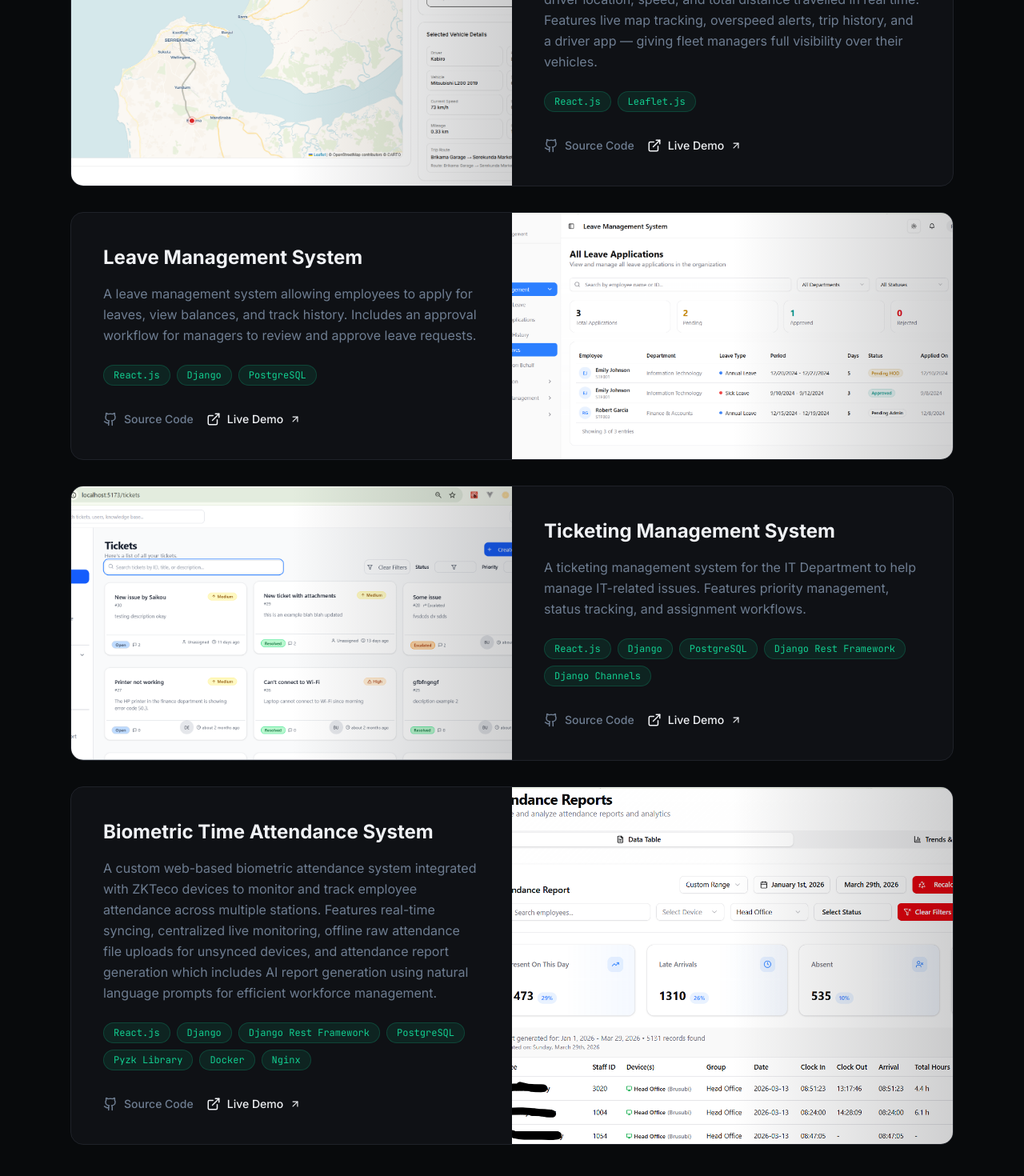
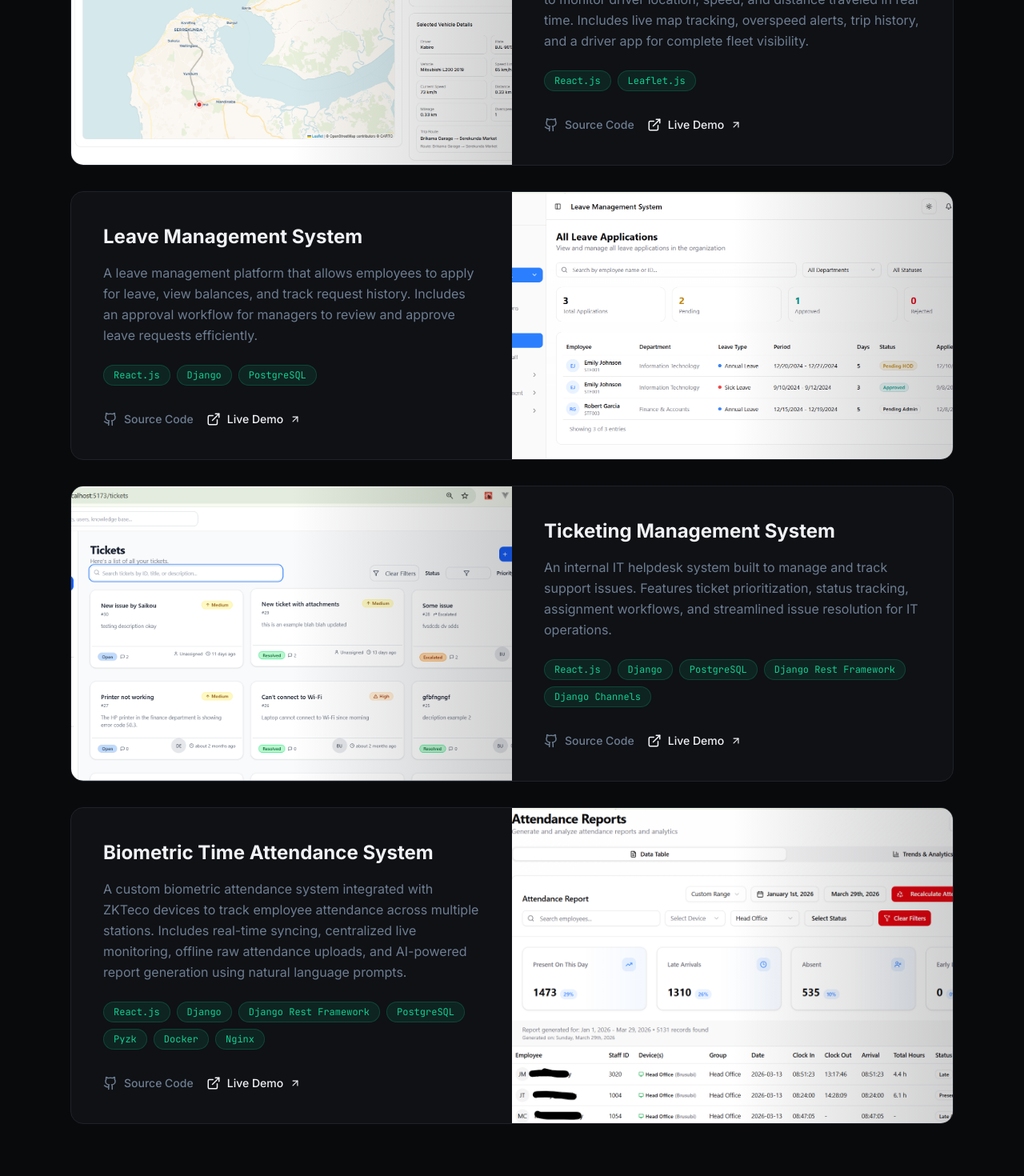
Before and after one commit to Amadou-Marong/my-updated-portfolio, a React (Vite) app: page / in a window 1280 px wide. Shown: the part 3974-5444 px from the top of the page at 80% size. Built offline with nearby package versions, Linux system fonts and the light colour scheme.

Commit message:
updated the projects part

```diff
--- a/src/Components/portfolio/PortfolioSection.jsx
+++ b/src/Components/portfolio/PortfolioSection.jsx
@@ -14,11 +14,50 @@ const fadeInUp = {
 export default function PortfolioSection({ projectImages }) {
   console.log(projectImages);
 
+  // const projects = [
+  //   {
+  //     title: "GPS Fleet Tracker",
+  //     description:
+  //       "A web-based system that uses GPS technology to monitor driver location, speed, and total distance travelled in real time. Features live map tracking, overspeed alerts, trip history, and a driver app — giving fleet managers full visibility over their vehicles.",
+  //     image: projectImages[0],
+  //     tags: ["React.js", "Leaflet.js"],
+  //     github: "https://github.com/Amadou-Marong/FleetGPSTracker.git",
+  //     live: "https://fleet-gps-tracker.netlify.app",
+  //   },
+  //   {
+  //     title: "Leave Management System",
+  //     description:
+  //       "A leave management system allowing employees to apply for leaves, view balances, and track history. Includes an approval workflow for managers to review and approve leave requests.",
+  //     image: projectImages[1],
+  //     tags: ["React.js", "Django", "PostgreSQL"],
+  //     github: "https://github.com/Amadou-Marong/GnpcLeaveSystem-Demo",
+  //     live: "https://gnpc-leave-management.netlify.app/",
+  //   },
+  //   {
+  //     title: "Ticketing Management System",
+  //     description:
+  //       "A ticketing management system for the IT Department to help manage IT-related issues. Features priority management, status tracking, and assignment workflows.",
+  //     image: projectImages[2],
+  //     tags: ["React.js", "Django", "PostgreSQL", "Django Rest Framework", "Django Channels"],
+  //     github: "https://github.com/Amadou-Marong/TickettingHelpdeskManager.git",
+  //     live: "#",
+  //   },
+  //   {
+  //     title: "Biometric Time Attendance System",
+  //     description:
+  //       "A custom web-based biometric attendance system integrated with ZKTeco devices to monitor and track employee attendance across multiple stations. Features real-time syncing, centralized live monitoring, offline raw attendance file uploads for unsynced devices, and attendance report generation which includes AI report generation using natural language prompts for efficient workforce management.",
+  //     image: projectImages[3],
+  //     tags: ["React.js", "Django", "Django Rest Framework", "PostgreSQL", "Pyzk Library", "Docker", "Nginx"],
+  //     github: "https://github.com/Amadou-Marong/ZKTecoGNPC.git",
+  //     live: "#",
+  //   },
+  // ];
+
   const projects = [
     {
       title: "GPS Fleet Tracker",
       description:
-        "A web-based system that uses GPS technology to monitor driver location, speed, and total distance travelled in real time. Features live map tracking, overspeed alerts, trip history, and a driver app — giving fleet managers full visibility over their vehicles.",
+        "A web-based fleet tracking system that uses GPS technology to monitor driver location, speed, and distance traveled in real time. Includes live map tracking, overspeed alerts, trip history, and a driver app for complete fleet visibility.",
       image: projectImages[0],
       tags: ["React.js", "Leaflet.js"],
       github: "https://github.com/Amadou-Marong/FleetGPSTracker.git",
@@ -27,7 +66,7 @@ export default function PortfolioSection({ projectImages }) {
     {
       title: "Leave Management System",
       description:
-        "A leave management system allowing employees to apply for leaves, view balances, and track history. Includes an approval workflow for managers to review and approve leave requests.",
+        "A leave management platform that allows employees to apply for leave, view balances, and track request history. Includes an approval workflow for managers to review and approve leave requests efficiently.",
       image: projectImages[1],
       tags: ["React.js", "Django", "PostgreSQL"],
       github: "https://github.com/Amadou-Marong/GnpcLeaveSystem-Demo",
@@ -36,7 +75,7 @@ export default function PortfolioSection({ projectImages }) {
     {
       title: "Ticketing Management System",
       description:
-        "A ticketing management system for the IT Department to help manage IT-related issues. Features priority management, status tracking, and assignment workflows.",
+        "An internal IT helpdesk system built to manage and track support issues. Features ticket prioritization, status tracking, assignment workflows, and streamlined issue resolution for IT operations.",
       image: projectImages[2],
       tags: ["React.js", "Django", "PostgreSQL", "Django Rest Framework", "Django Channels"],
       github: "https://github.com/Amadou-Marong/TickettingHelpdeskManager.git",
@@ -45,9 +84,9 @@ export default function PortfolioSection({ projectImages }) {
     {
       title: "Biometric Time Attendance System",
       description:
-        "A custom web-based biometric attendance system integrated with ZKTeco devices to monitor and track employee attendance across multiple stations. Features real-time syncing, centralized live monitoring, offline raw attendance file uploads for unsynced devices, and attendance report generation which includes AI report generation using natural language prompts for efficient workforce management.",
+        "A custom biometric attendance system integrated with ZKTeco devices to track employee attendance across multiple stations. Includes real-time syncing, centralized live monitoring, offline raw attendance uploads, and AI-powered report generation using natural language prompts.",
       image: projectImages[3],
-      tags: ["React.js", "Django", "Django Rest Framework", "PostgreSQL", "Pyzk Library", "Docker", "Nginx"],
+      tags: ["React.js", "Django", "Django Rest Framework", "PostgreSQL", "Pyzk", "Docker", "Nginx"],
       github: "https://github.com/Amadou-Marong/ZKTecoGNPC.git",
       live: "#",
     },
```
